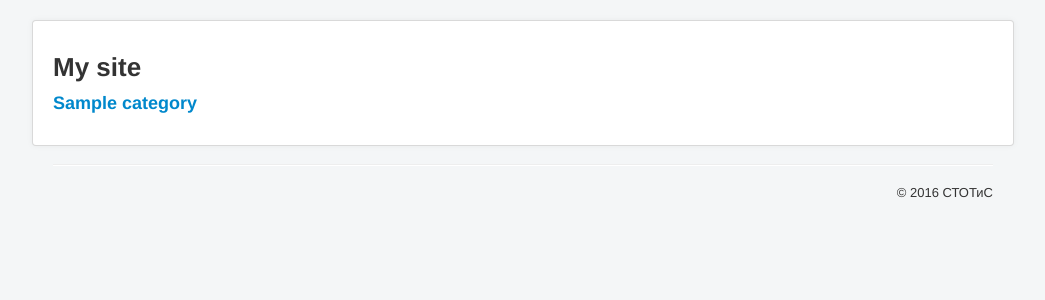
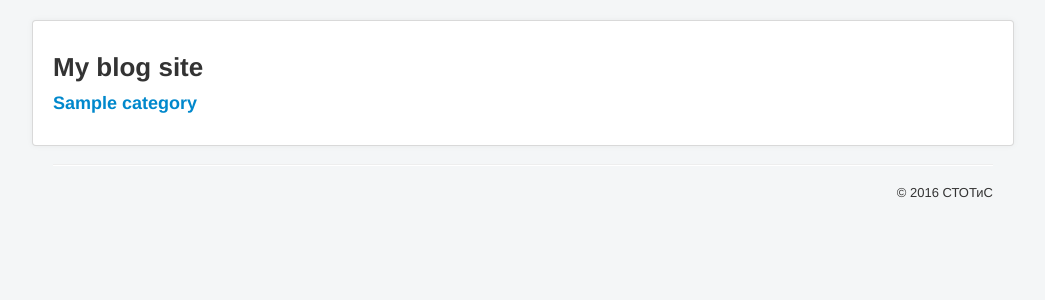
Before and after one commit to Garik228/Blog, a PHP site: page /Blog/ in a window 1280 px wide. Shown: the top 300 px of the page, without its empty margins (117-1162 px from the left). Run offline with PHP 8.4, Linux system fonts and the light colour scheme; tables that the repository leaves empty or names only in its code hold one stand-in row (values such as "Sample post"); some libraries are stand-ins or nearby versions.

Commit message:
Изменил название блога

```diff
--- a/Blog/index.php
+++ b/Blog/index.php
@@ -4,7 +4,7 @@
 
        $link = db_connect();
        $categories = categories_all($link);
-        $blogname = "My site";
+        $blogname = "My blog site";
 
 
        include("views/tpl_categories.php");
```
